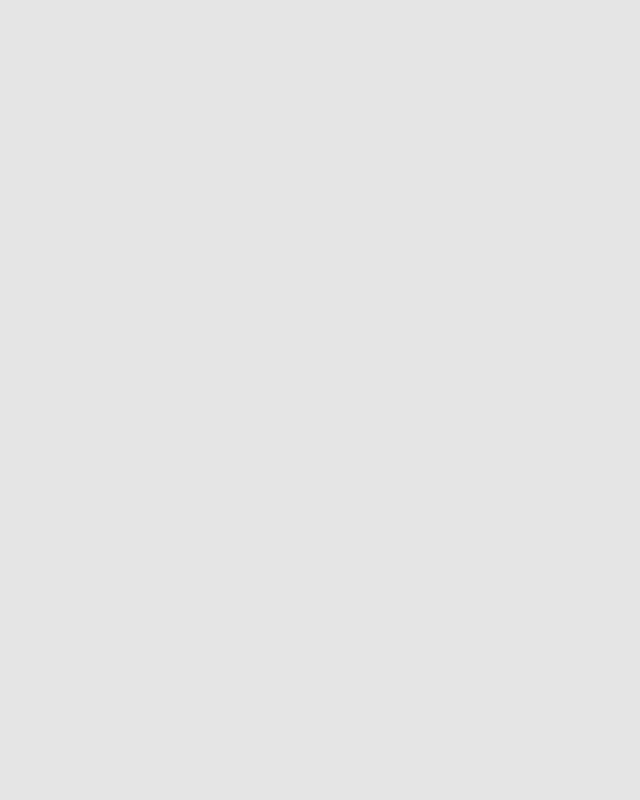
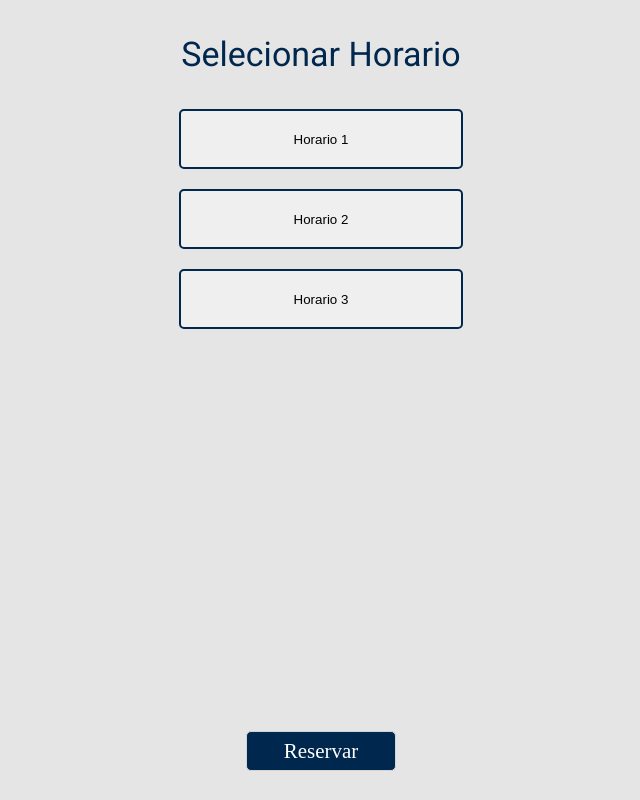
Before and after one commit to Kaique139Matheus/TP1-Engenharia-de-Software, a React (Create React App) app in the folder frontend/: page /selecionar-horario in a window 1280 px wide. Before the commit this address had no page. Shown: the whole page, without its empty margins (319-959 px from the left). Built offline with nearby package versions, Linux system fonts and the light colour scheme.

Commit message:
feat: selecionar horarios page

```diff
--- a/frontend/src/App.js
+++ b/frontend/src/App.js
@@ -7,6 +7,7 @@ import HomePage from "./pages/HomePage/HomePage";
 import HomeServicosPage from "./pages/HomeServicosPage/HomeServicosPage";
 import AvaliarPage from "./pages/AvaliarPage/AvaliarPage"
 import SelecionarDataPage from "./pages/SelecionarDataPage/SelecionarDataPage";
+import SelecionarHorarioPage from "./pages/SelecionarHorarioPage/SelecionarHorarioPage";
 
 export default function App() {
 
@@ -22,6 +23,7 @@ export default function App() {
           <Route path={`/avaliar`} element={<AvaliarPage></AvaliarPage>}></Route>
           <Route path={`/servicos`} element={<HomeServicosPage></HomeServicosPage>}></Route>
           <Route path={`/selecionar-data`} element={<SelecionarDataPage></SelecionarDataPage>}></Route>
+          <Route path={`/selecionar-horario`} element={<SelecionarHorarioPage></SelecionarHorarioPage>}></Route>
         </Routes>
       </BrowserRouter>
     </UserContext.Provider>
--- a/frontend/src/Header/Header.js
+++ b/frontend/src/Header/Header.js
@@ -4,7 +4,8 @@ import Logo from "../assets/image-removebg-preview.png"
 import fotoCadastro from "../pages/CadastroPage/cadastro_foto.jpg"
 
 export default function Header() {
-    const [usuarioLogado, setUsuarioLogado] = useState(false)
+    // mudar condicao booleana para aparecer logout
+    const [usuarioLogado, setUsuarioLogado] = useState(true)
 
     return (
         <NavContainer>
@@ -16,13 +17,14 @@ export default function Header() {
             <PerfilImg src={fotoCadastro}></PerfilImg> :
             <LogoutContainer>Logout</LogoutContainer>
             }
-            </NavContainer>
+        </NavContainer>
     );
 }
 
 const PerfilImg = styled.img`
     width: 50px;
     height: 50px;
+    border-radius: 5px;
 `
 const LogoImg = styled.img`
     width: 65px;
--- a/frontend/src/pages/HomePage/HomePage.js
+++ b/frontend/src/pages/HomePage/HomePage.js
@@ -143,8 +143,3 @@ const Text = styled.div`
     font-family: 'Roboto', sans-serif;
     font-size: 18px;
 `
-
-const FraseLogin = styled.p`
-    text-decoration: underline;
-    color: #00274D;
-`
--- a/frontend/src/pages/HomeServicosPage/HomeServicosPage.js
+++ b/frontend/src/pages/HomeServicosPage/HomeServicosPage.js
@@ -7,11 +7,10 @@ import Header from "../../Header/Header";
 export default function HomeServicosPage(){
     const navigate = useNavigate();
     // substituir pelo array de servicos
-    const quantidadeProvisoriaDeServicos = 5;
+
     return (
-        <>
+        <HomeServicoContainer>
             <Header></Header>
-            <HomeServicoContainer>
                 <NavContainer >
                     <p>Serviços</p>
                 </NavContainer>
@@ -30,8 +29,7 @@ export default function HomeServicosPage(){
                         <button onClick={() => navigate("/selecionar-data")}>Reservar</button>
                     </ServicoContainer>
                 </EmpresaContainer>
-            </HomeServicoContainer>
-        </>
+        </HomeServicoContainer>
 
     )
 }
--- a/frontend/src/pages/SelecionarDataPage/SelecionarDataPage.js
+++ b/frontend/src/pages/SelecionarDataPage/SelecionarDataPage.js
@@ -1,5 +1,5 @@
 import styled from "styled-components";
-import React, { useState } from "react";
+import React from "react";
 import ReactDatePicker from "react-datepicker"
 import "react-datepicker/dist/react-datepicker.css";
 import { useNavigate } from "react-router-dom";
@@ -8,14 +8,9 @@ export default function SelecionarDataPage() {
     const [date, setDate] = React.useState();
     const navigate = useNavigate();
 
-    function handleSubmit(e){
-        e.preventDefault()
-
-    }
-
     return (
         <SelecionarDataContainer>
-            <BodyInfos onSubmit={handleSubmit}>
+            <BodyInfos>
                     <DatePicker
                         placeholderText="Selecione uma data"
                         selected={date}
@@ -30,8 +25,8 @@ export default function SelecionarDataPage() {
 
 const ProssigaButton = styled.button`
     margin: 10px 0px;
-    width: 170px;
-    height: 45px;
+    width: 150px;
+    height: 40px;
     border: 1px solid #D4D4D4;
     border-radius: 5px;
     background-color: #00274D;
@@ -39,7 +34,7 @@ const ProssigaButton = styled.button`
     font-family: 'Lexend Deca';
     font-style: normal;
     font-weight: 400;
-    font-size: 20.976px;
+    font-size: 20px;
     line-height: 26px;
     text-align: center;
     display: flex;
@@ -51,14 +46,10 @@ const SelecionarDataContainer = styled.div`
     width: 100%;
     height: 100%;
     display: flex;
+    flex-direction: column;
     align-items: center;
-    justify-content: space-between;
-    color: ##00274D;
-    font-family: 'Roboto', sans-serif;
-    font-size: 10px;
-    position: fixed;
-    top: 0;
-    padding: 5px 25px;
+    justify-content: center;
+    margin-top: 250px;
 `
 
 const DatePicker = styled(ReactDatePicker)`
@@ -71,10 +62,6 @@ const DatePicker = styled(ReactDatePicker)`
     font-weight: 400;
     font-size: large;
     text-align: center;
-
-    @media (max-width: 768px) {
-        width: 250px;
-      }
 `
 
 const BodyInfos = styled.form`
@@ -84,7 +71,4 @@ const BodyInfos = styled.form`
     justify-content: center;
     align-items: center;
     flex-direction: column;
-    @media (max-width: 768px) {
-        width: 250px;
-      }
 `
--- /dev/null
+++ b/frontend/src/pages/SelecionarHorarioPage/SelecionarHorarioPage.js
@@ -0,0 +1,95 @@
+import styled from "styled-components";
+import { React } from "react";
+import "react-datepicker/dist/react-datepicker.css";
+import { useNavigate } from "react-router-dom";
+
+export default function SelecionarHorarioPage() {
+    const navigate = useNavigate();
+
+    return (
+        <SelecionarHorarioContainer>
+            <NavContainer >
+                    <p>Selecionar Horario</p>
+                </NavContainer>
+                <OptionsContainer>
+                    <OptionButton>
+                        Horario 1
+                    </OptionButton>
+
+                    <OptionButton>
+                        Horario 2
+                    </OptionButton>
+
+                    <OptionButton>
+                        Horario 3
+                    </OptionButton>
+                </OptionsContainer>
+                <ReservarButton onClick={() => navigate("/servicos")}>Reservar</ReservarButton>
+        </SelecionarHorarioContainer>
+    );
+}
+
+const OptionsContainer = styled.div`
+    width: 80%;
+    height: 80%;
+    display: flex;
+    flex-direction: column;
+    align-items: center;
+    padding: 20px;
+    gap: 20px;
+`
+
+const OptionButton = styled.button`
+    width: 30%;
+    height: 60px;
+    border: 2px solid #00274D;
+    border-radius: 5px;
+`
+
+const NavContainer = styled.div`
+    width: 100%;
+    height: 70px;
+    display: flex;
+    align-items: center;
+    justify-content: center;
+    font-family: 'Roboto', sans-serif;
+    font-size: 34px;
+    p {
+        text-decoration: none;
+        color: #00274D;
+    }
+`
+
+const ReservarButton = styled.button`
+    margin: 10px 0px;
+    width: 150px;
+    height: 40px;
+    border: 1px solid #D4D4D4;
+    border-radius: 5px;
+    background-color: #00274D;
+    color: white;
+    font-family: 'Lexend Deca';
+    font-style: normal;
+    font-weight: 400;
+    font-size: 20.976px;
+    line-height: 26px;
+    text-align: center;
+    display: flex;
+    justify-content: center;
+    align-items: center;
+`
+
+const SelecionarHorarioContainer = styled.div`
+    width: 100%;
+    height: 100%;
+    display: flex;
+    align-items: center;
+    justify-content: center;
+    flex-direction: column;
+    color: ##00274D;
+    font-family: 'Roboto', sans-serif;
+    font-size: 10px;
+    position: fixed;
+    top: 0;
+    padding: 5px 25px;
+`
```
